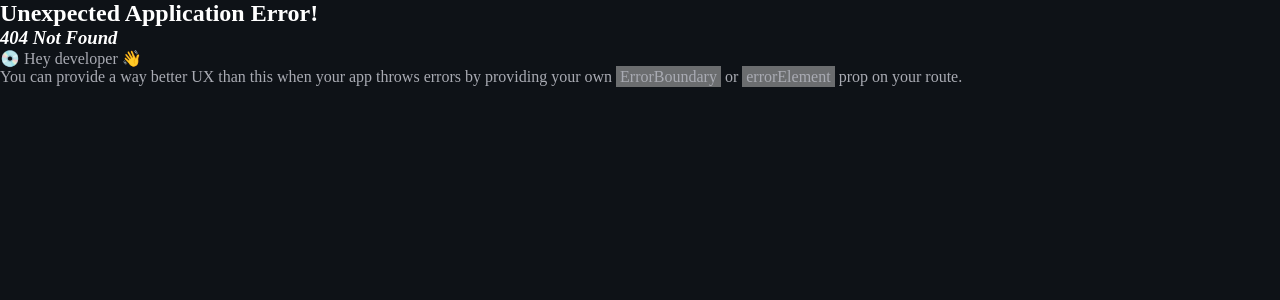
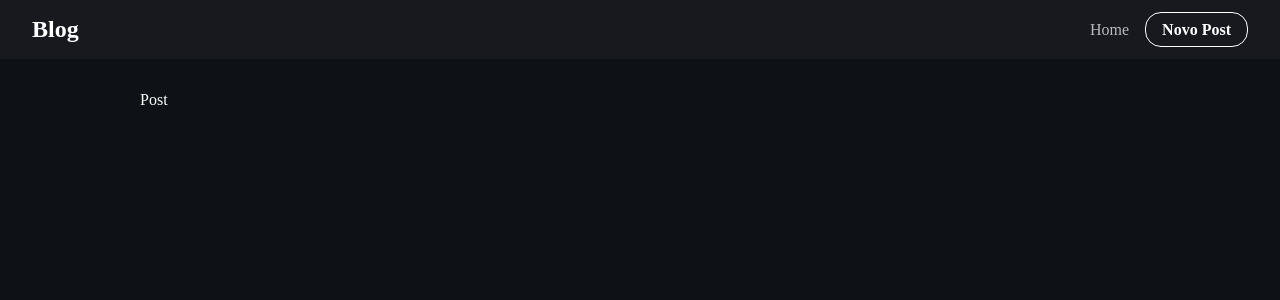
Before and after one commit to Matlima/BlogAxios, a React (Vite) app: page /posts/1 in a window 1280 px wide. Before the commit this address had no page. Shown: the top 300 px of the page. Built offline with nearby package versions, Linux system fonts and the light colour scheme; a web font is replaced by a local one.

Commit message:
finalizando method post para api

```diff
--- a/src/main.jsx
+++ b/src/main.jsx
@@ -7,6 +7,7 @@ import { createBrowserRouter, RouterProvider, Route } from 'react-router-dom';
 // páginas
 import Home from './routes/Home.jsx'
 import NewPost from './routes/NewPost.jsx'
+import Post from './routes/Post.jsx';
 
 import './index.css'
 
@@ -22,6 +23,10 @@ const router = createBrowserRouter([
         path: "/new",
         element: <NewPost />
       },
+      {
+        path: "/posts/:id",
+        element: <Post />
+      },
     ],
   },
 ]);
--- /dev/null
+++ b/src/routes/Post.jsx
@@ -0,0 +1,9 @@
+import React from 'react'
+
+const Post = () => {
+  return (
+    <div>Post</div>
+  )
+}
+
+export default Post
```
